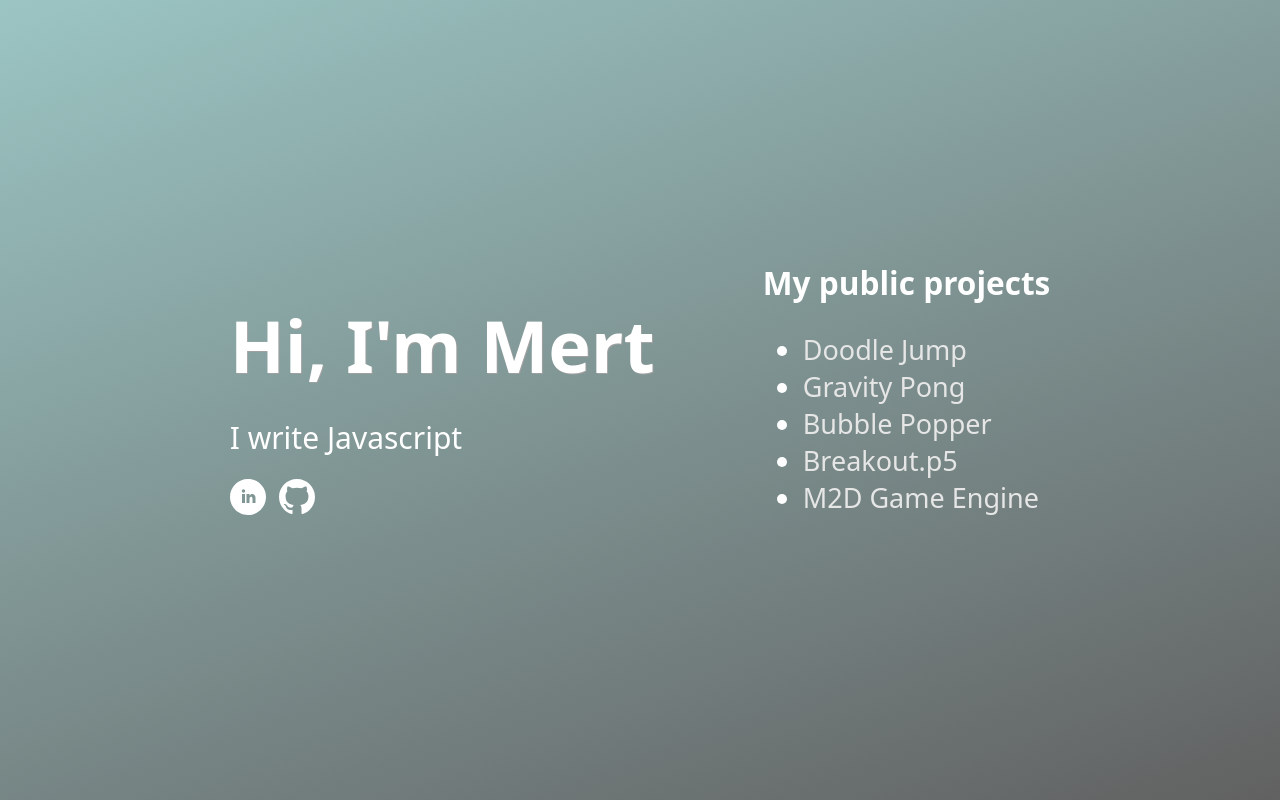
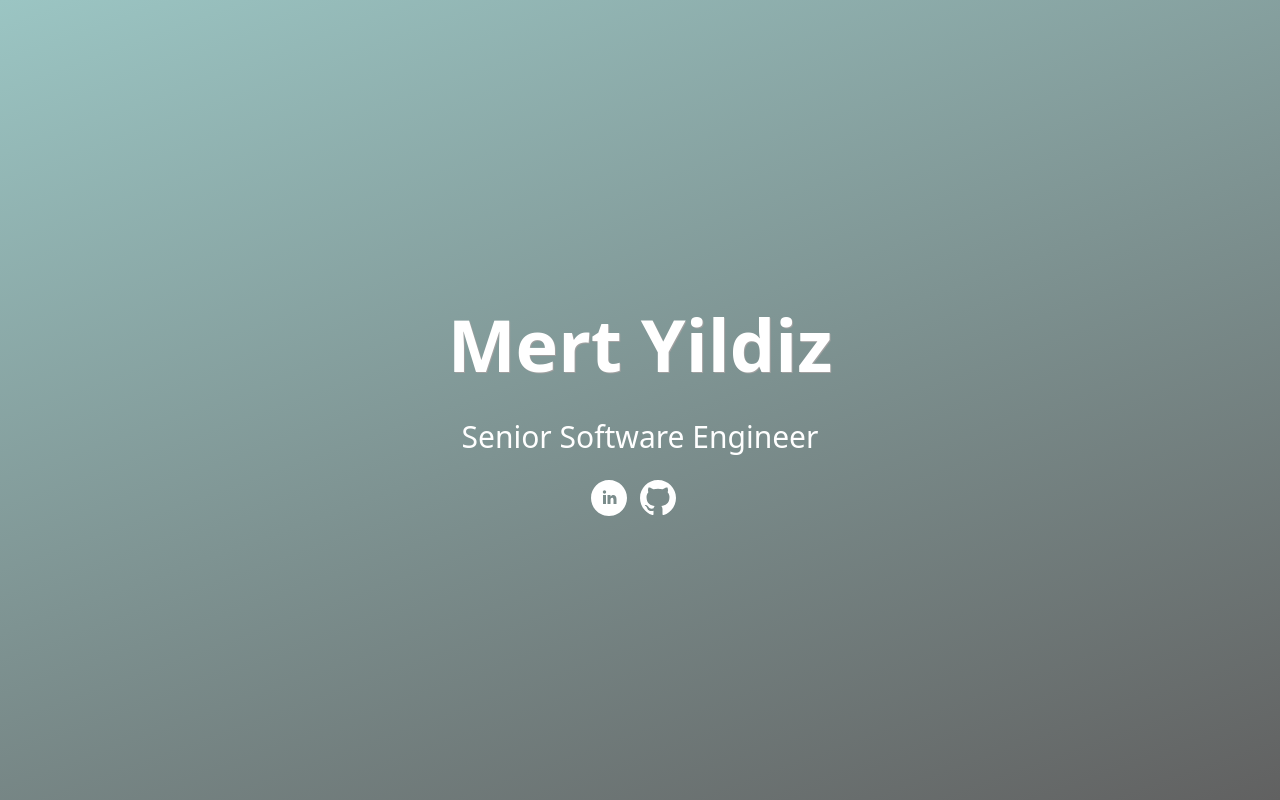
Before and after one commit to mert574/mert574.github.io, a plain HTML site: page index.html in a window 1280 px wide. Drawn offline with Linux system fonts and the light colour scheme.

Commit message:
removed projects section

```diff
--- a/index.html
+++ b/index.html
@@ -4,14 +4,14 @@
 <head>
     <meta charset="UTF-8" />
     <meta name="viewport" content="width=device-width, initial-scale=1.0" />
-    <title>Mert</title>
+    <title>Mert Yildiz</title>
     <link rel="stylesheet" href="style.css">
 </head>
 
 <body>
     <header>
-        <h1>Hi, I'm Mert</h1>
-        <sub>I write Javascript</sub>
+        <h1>Mert Yildiz</h1>
+        <sub>Senior Software Engineer</sub>
         <div class="social">
             <a target="_blank" rel="noopener noreferrer" href="https://www.linkedin.com/in/mert-yildiz/">
                 <svg viewBox="0 0 24 24">
@@ -26,37 +26,6 @@
         </div>
     </header>
 
-    <section>
-        <h3>My public projects</h3>
-        <ul class="projects">
-            <li>
-                <a target="_blank" rel="noopener noreferrer" href="https://github.com/mert574/doodle-jump">
-                    Doodle Jump
-                </a>
-            </li>
-            <li>
-                <a target="_blank" rel="noopener noreferrer" href="https://github.com/mert574/gravity-pong">
-                    Gravity Pong
-                </a>
-            </li>
-            <li>
-                <a target="_blank" rel="noopener noreferrer" href="https://github.com/mert574/bubble-popper">
-                    Bubble Popper
-                </a>
-            </li>
-            <li>
-                <a target="_blank" rel="noopener noreferrer" href="https://github.com/mert574/breakout-p5">
-                    Breakout.p5
-                </a>
-            </li>
-            <li>
-                <a target="_blank" rel="noopener noreferrer" href="https://github.com/mert574/m2d-engine">
-                    M2D Game Engine
-                </a>
-            </li>
-        </ul>
-    </section>
-
     <svg xmlns="http://www.w3.org/2000/svg" width="0" height="0" preserveAspectRatio="xMidYMin slice" viewBox="0 0 24 24">
         <defs>
             <path id="linkedin" fill="#ffffff"
--- a/style.css
+++ b/style.css
@@ -35,7 +35,7 @@ section h3 {
     display: flex;
     flex-direction: row;
     align-items: flex-start;
-    justify-content: flex-start;
+    justify-content: center;
     width: min-content;
     margin: 0.55ex auto 0 auto;
 }
@@ -60,14 +60,6 @@ section h3 {
     body {
         flex-direction: row;
     }
-    header {
-        text-align: left;
-        padding-right: 3rem;
-    }
-    .social {
-        width: fit-content;
-        margin: 0.45ex 0 0 0;
-    }
 }
 @media screen and (max-width: 150px) {
     body {
```
